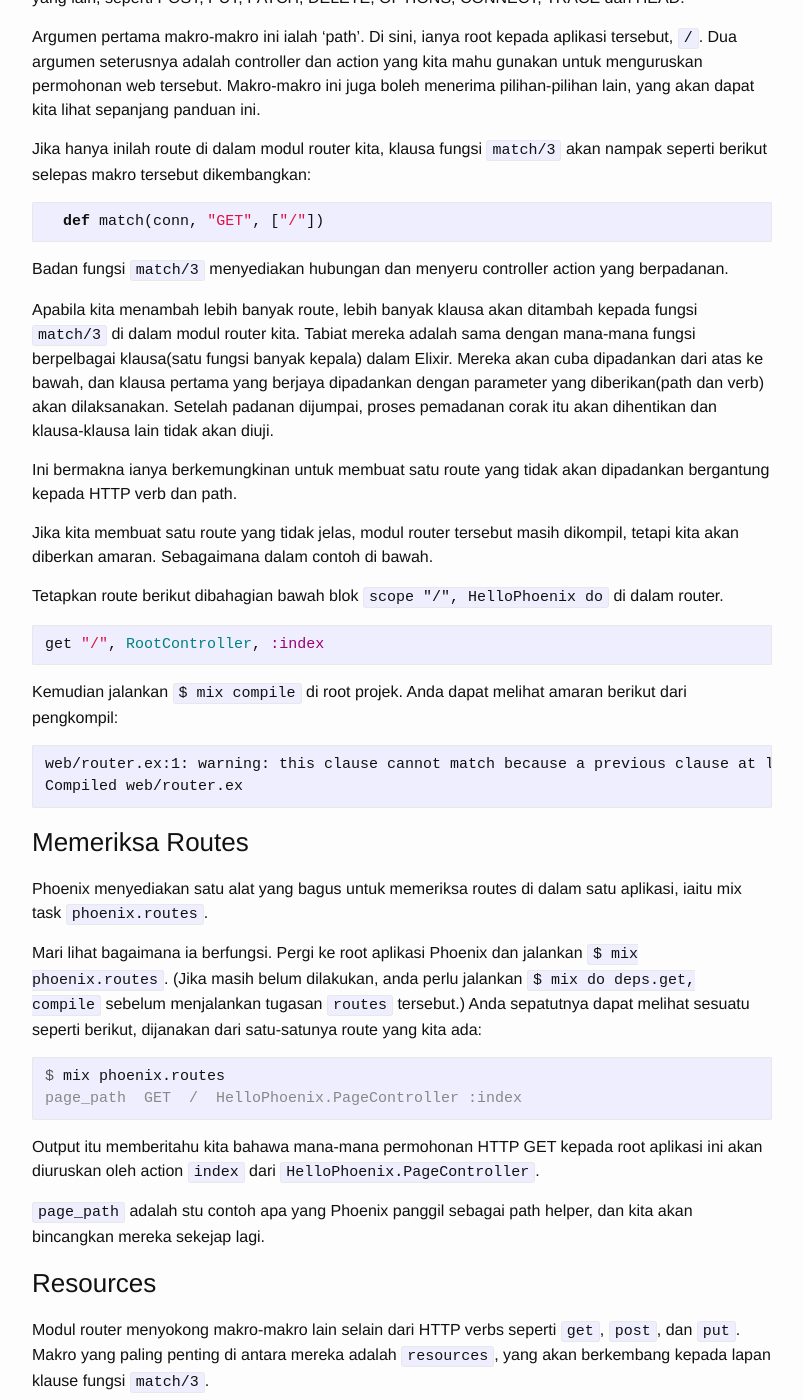
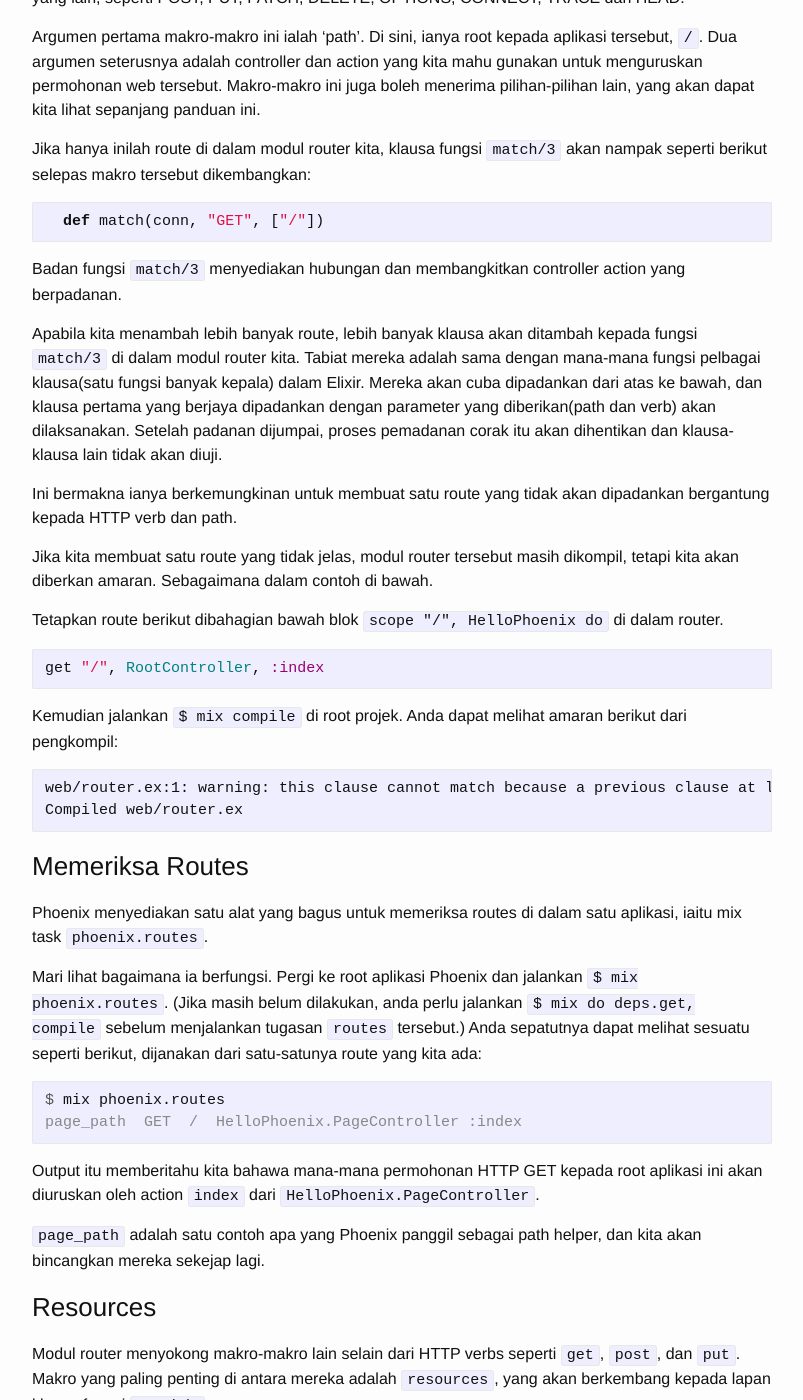
Before and after one commit to alkaha/panduan-phoenix, a Jekyll site: the page built from C_routing.md, in a window 1280 px wide and 1400 px high, scrolled down 1447 px. Shown: the whole window, without its empty margins (238-1041 px from the left). Built offline with Jekyll 4.4.1, drawn with Linux system fonts in a browser that asks for light colours; some of the changed text lies outside the part shown.

Commit message:
Update C_routing.md

````diff
--- a/C_routing.md
+++ b/C_routing.md
@@ -59,9 +59,9 @@ Jika hanya inilah route di dalam modul router kita, klausa fungsi `match/3` akan
   def match(conn, "GET", ["/"])
 ```
 
-Badan fungsi `match/3` menyediakan hubungan dan menyeru controller action yang berpadanan.
+Badan fungsi `match/3` menyediakan hubungan dan membangkitkan controller action yang berpadanan.
 
-Apabila kita menambah lebih banyak route, lebih banyak klausa akan ditambah kepada fungsi `match/3` di dalam modul router kita.  Tabiat mereka adalah sama dengan mana-mana fungsi berpelbagai klausa(satu fungsi banyak kepala) dalam Elixir. Mereka akan cuba dipadankan dari atas ke bawah, dan klausa pertama yang berjaya dipadankan dengan parameter yang diberikan(path dan verb) akan dilaksanakan.  Setelah padanan dijumpai, proses pemadanan corak itu akan dihentikan dan klausa-klausa lain tidak akan diuji.
+Apabila kita menambah lebih banyak route, lebih banyak klausa akan ditambah kepada fungsi `match/3` di dalam modul router kita.  Tabiat mereka adalah sama dengan mana-mana fungsi pelbagai klausa(satu fungsi banyak kepala) dalam Elixir. Mereka akan cuba dipadankan dari atas ke bawah, dan klausa pertama yang berjaya dipadankan dengan parameter yang diberikan(path dan verb) akan dilaksanakan.  Setelah padanan dijumpai, proses pemadanan corak itu akan dihentikan dan klausa-klausa lain tidak akan diuji.
 
 Ini bermakna ianya berkemungkinan untuk membuat satu route yang tidak akan dipadankan bergantung kepada HTTP verb dan path.
 
@@ -92,11 +92,11 @@ page_path  GET  /  HelloPhoenix.PageController :index
 ```
 Output itu memberitahu kita bahawa mana-mana permohonan HTTP GET kepada root aplikasi ini akan diuruskan oleh action `index` dari `HelloPhoenix.PageController`.
 
-`page_path` adalah stu contoh apa yang Phoenix panggil sebagai path helper, dan kita akan bincangkan mereka sekejap lagi.
+`page_path` adalah satu contoh apa yang Phoenix panggil sebagai path helper, dan kita akan bincangkan mereka sekejap lagi.
 
 ### Resources
 
-Modul router menyokong makro-makro lain selain dari HTTP verbs seperti `get`, `post`, dan `put`.  Makro yang paling penting di antara mereka adalah `resources`, yang akan berkembang kepada lapan klause fungsi `match/3`.
+Modul router menyokong makro-makro lain selain dari HTTP verbs seperti `get`, `post`, dan `put`.  Makro yang paling penting di antara mereka adalah `resources`, yang akan berkembang kepada lapan klausa fungsi `match/3`.
 
 Mari tambahkan satu resource kepada fail `web/router.ex` seperti berikut:
 
````
Also changed, not shown: other parts of C_routing.md (+2 -2 lines).
